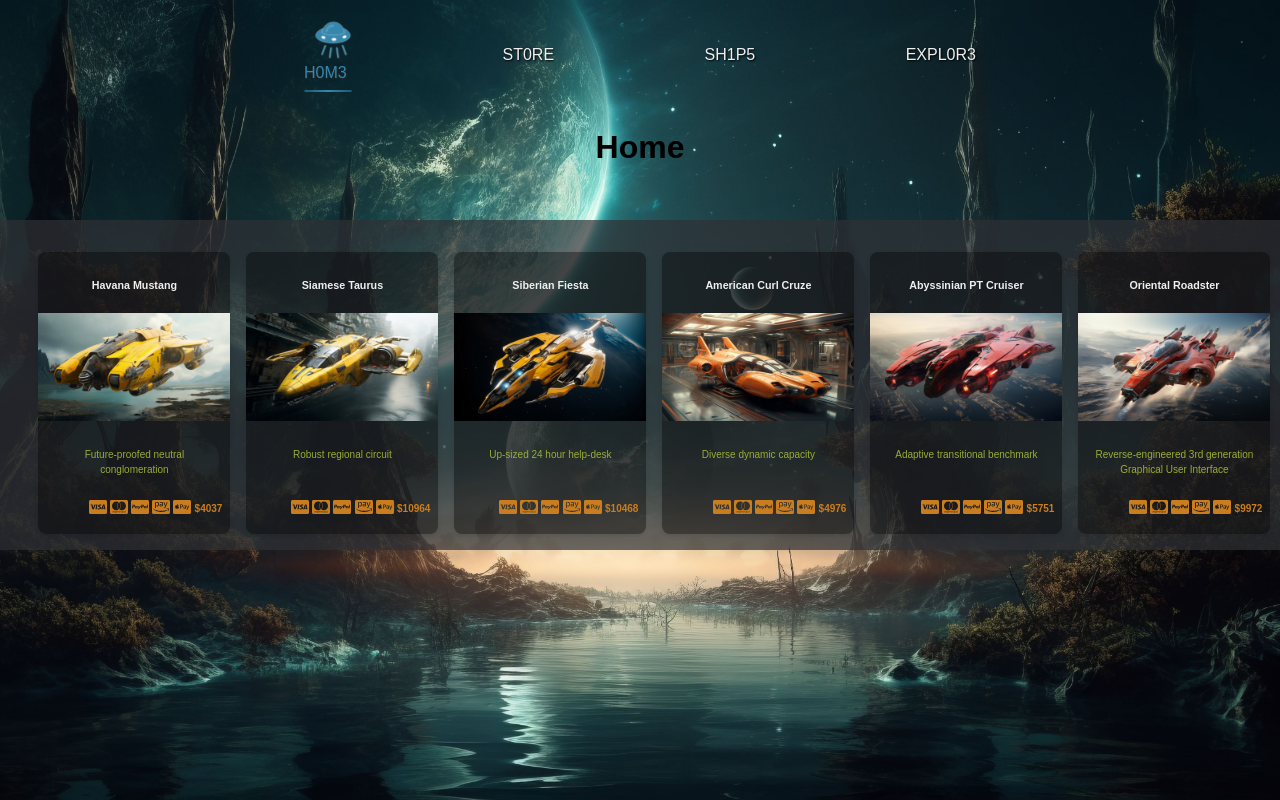
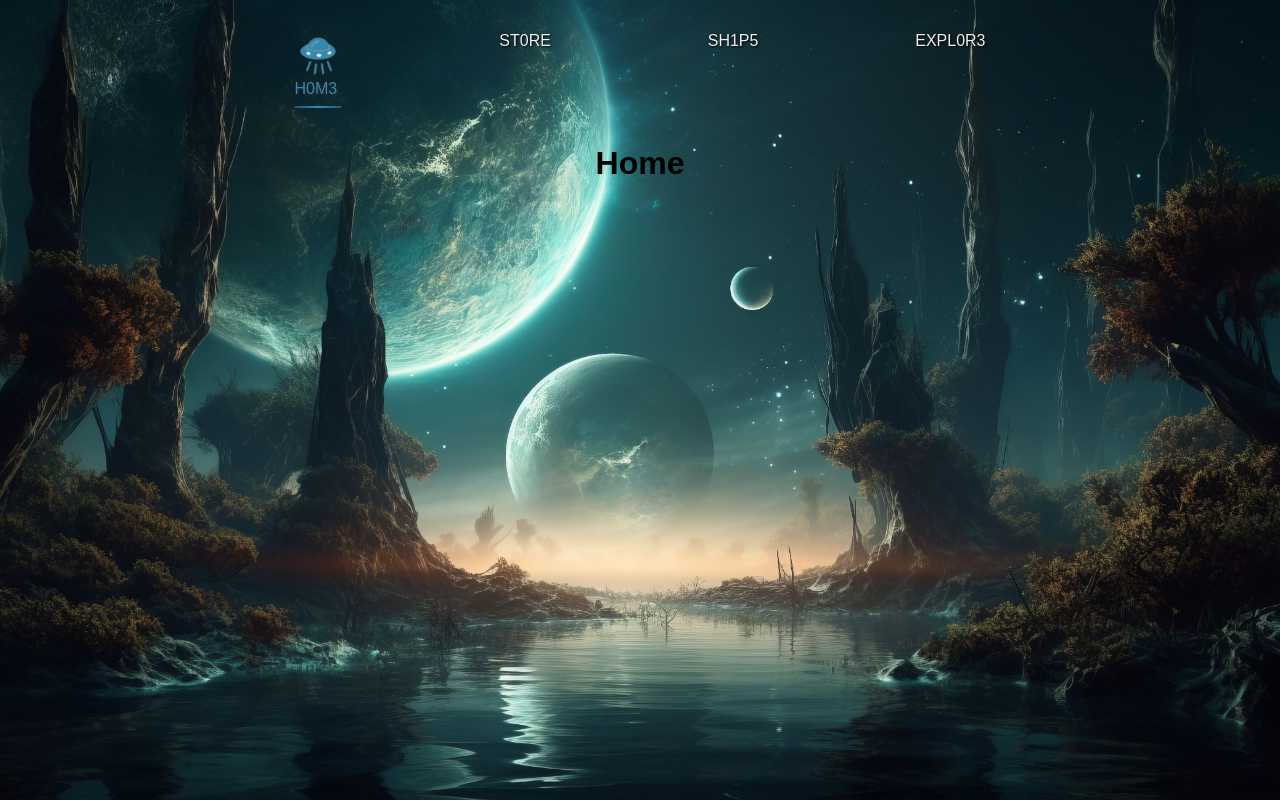
Before and after one commit to thegroosalugg/Andromeda, a React (Vite) app: page / in a window 1280 px wide. Built offline with nearby package versions, Linux system fonts and the light colour scheme; a web font is replaced by a local one.

Commit message:
fixed navbutton warnings. Conditionally displayed ships footer

```diff
--- a/src/components/navigation/NavButton.tsx
+++ b/src/components/navigation/NavButton.tsx
@@ -1,7 +1,6 @@
 import { NavLink, useLocation } from 'react-router-dom';
 import { AnimatePresence, motion } from 'framer-motion';
 import css from './Navigation.module.css';
-
 
 export default function NavButton({ path, name }: { path: string; name: string }) {
   const { pathname } = useLocation();
@@ -12,30 +11,29 @@ export default function NavButton({ path, name }: { path: string; name: string }
 
   const chance = Math.floor(Math.random() * 4) + 1
   const rotate = chance === 1 ? 720 : 0
-  const  scale = chance === 1 ?  [1, 1.5, 2, 1.5, 1.2] : 1.2
+  const  scale = chance === 1 ? [1, 1.5, 2, 1.5, 1.2] : 1.2
 
   return (
     <li>
-      <AnimatePresence mode='wait'>
+      <AnimatePresence>
         {isActive && (
           <motion.div
+            key='tab-ufo'
             layoutId='tab-ufo'
             className={css.ufo}
             initial={{ opacity: 0, scale: 0.8, rotate }}
             animate={{ opacity: 1, scale, rotate }}
-            exit={{ opacity: 0, scale: 0.8 }}
             transition={{ type: 'backInOut', duration: 0.8 }}
           />
         )}
         <motion.p
-          initial={{ y: !isActive ? 40 : -40 }}
-          animate={{ y: isActive ? 0 : 30 }}
-          transition={{ type: 'easeInOut', duration: 1 }}
+          key={path}
+          layout
+          initial={{ opacity: 0, y: 10 }}
+          animate={{ opacity: 1, y: 0 }}
+          transition={{ type: 'easeIn', duration: 0.5 }}
         >
-          <NavLink
-            className={({ isActive }) => (isActive ? css.active : css.idle)}
-            to={path} // 'active' class applies automatically without prop. Prop added to set 'idle'
-          >
+          <NavLink className={isActive ? css.active : css.idle} to={path}>
             {name}
           </NavLink>
         </motion.p>
@@ -46,3 +44,7 @@ export default function NavButton({ path, name }: { path: string; name: string }
     </li>
   );
 }
+
+// the jury is still out whether AnimatePresense is needed here. We are not using any exit animations when the UFO
+// leaves the DOM. However removing it also removes the delay between the NavLinks moving back to their place.
+// For now, it stays until more of the app is developed, This component cost me a whole day due to warnings and off key behaviour
--- a/src/components/navigation/Navigation.module.css
+++ b/src/components/navigation/Navigation.module.css
@@ -11,8 +11,10 @@
   width: 100vw;
   display: flex;
   justify-content: space-evenly;
+  gap: 1rem;
   list-style: none;
   padding: 0 10%; /* configure me if you add more NavButtons */
+  margin-top: 2rem;
 }
 
 .nav a {
@@ -42,7 +44,6 @@
 }
 
 .ufo {
-  margin-left: 10%;
   width: 3rem;
   height: 3rem;
   background: url('/ufo-svgrepo-com.svg') center/cover no-repeat;
--- a/src/index.css
+++ b/src/index.css
@@ -15,7 +15,7 @@ main {
   flex-grow: 1;
   display: flex;
   flex-direction: column;
-  align-items: center;
+  place-items: center;
 }
 
 /* hidethescrollbar */
--- a/src/pages/root.tsx
+++ b/src/pages/root.tsx
@@ -1,16 +1,22 @@
-import { Outlet } from "react-router-dom";
+import { Outlet, useLocation } from "react-router-dom";
 import Navigation from "../components/navigation/Navigation";
-import SpaceShipsList from "../components/spaceships/SpaceShipsList";
-import { spaceships } from "../assets/spaceships/spaceships";
+import SpaceShipsList from "../components/spaceships/SpaceShipsList"; // outsource later
+import { spaceships } from "../assets/spaceships/spaceships" // outsource later
 
 export default function RootLayout() {
+  const location = useLocation();
+
   return (
     <>
       <Navigation />
       <main>
         <Outlet />
       </main>
-      <SpaceShipsList className='ship-rows' spaceships={spaceships} />
+      {location.pathname.startsWith('/ships') && <SpaceShipsList className='ship-rows' spaceships={spaceships} />}
     </>
   );
 }
+
+// have tried to add a dedicated SpaceShip Footer layout via nested routes, however this renders it inside main and it must be rendered below it
+// have tried to send it to the current location with a portal, but this also broke <main> flexbox behaviour
+// as such it will be rendered here, conditionally. As app grows I will make an Bottom NavBar, like the top and use this
```
